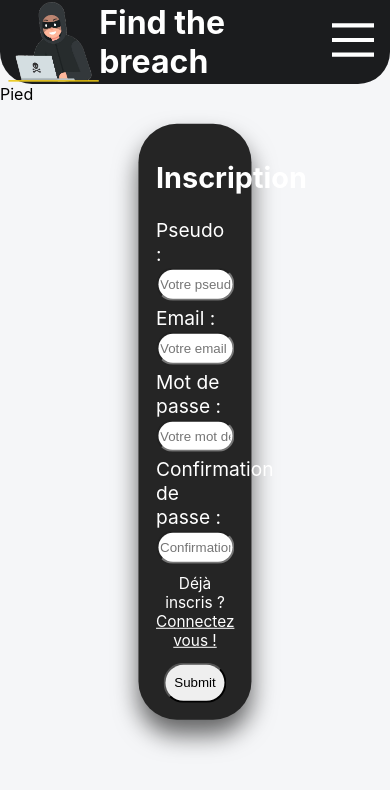
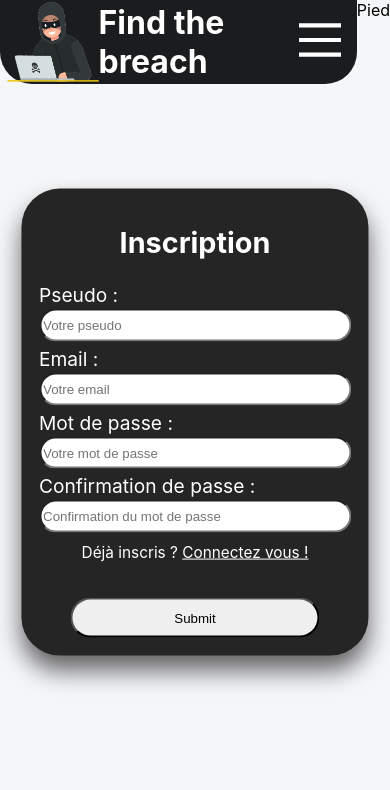
Before and after one commit to 18Nilsou/Site_SAE_V2, a PHP site: page /signup in a window 390 px wide. Shown: the top 790 px of the page. Run offline with PHP 8.4, Linux system fonts and the light colour scheme; some libraries are stand-ins or nearby versions.

Commit message:
Ajout du responsive pour les formulaires de connexion et d'inscription

```diff
--- a/static/styles/form.css
+++ b/static/styles/form.css
@@ -11,7 +11,8 @@
     position: absolute;
     display: flex;
     flex-direction: column;
-    width: 20%;
+    width: 30%;
+    max-width: 550px;
     background-color: #252525;
     border-radius: 2em;
     padding: 3% 4.5% 4.5%;
@@ -48,3 +49,9 @@
     font-size: 80%;
     text-align: center;
 }
+
+@media (max-width:900px) {
+    .signForm{
+        width: 80%;
+    }
+}
--- a/static/styles/main.css
+++ b/static/styles/main.css
@@ -2,6 +2,7 @@ body{
     font-family: -apple-system, Helvetica Neue, sans-serif;
     margin: 0;
     background-color: #F5F6F8;
+    display: flex;
 }
 
 header nav{
```
